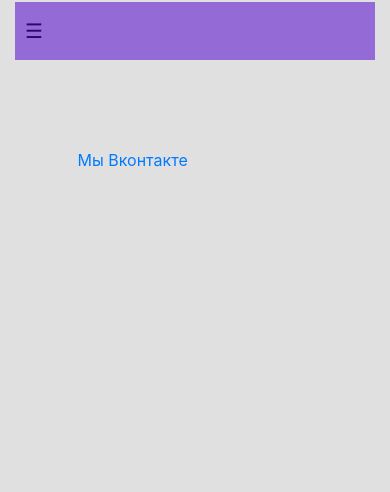
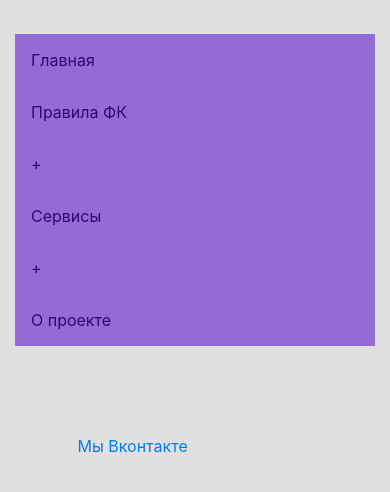
Before and after one commit to TimPulin/newcolorForJoomla, a plain HTML site: page atempt.html in a window 390 px wide. Shown: the part 332-824 px from the top of the page. Drawn offline with nearby package versions, Linux system fonts and the light colour scheme.

Commit message:
Update atempt.html

```diff
--- a/atempt.html
+++ b/atempt.html
@@ -29,27 +29,23 @@
 					</div>
 				</div><!--КОНЕЦ колонка логотип для LG-->
 
-				<div class="col-12 d-lg-none d-block text-center"><!--колонка логотип для SM-->
+				<div class="col-12 d-lg-none d-block text-center padding_0_md"><!--колонка логотип для SM-->
 					<div class=" bg-header_gradient">
 						<a href="https://calculatorfs.ru/"><img class="m-3" src="https://calculatorfs.ru/images/images_main/logoSmall.png"></a>
 					</div>
 				</div><!--КОНЕЦ колонка логотип для SM-->
-
-
-
-				<div class="col-lg-1 d-lg-block d-none"></div><!--колонка отступа-->
 			</header><!--КОНЕЦ первый ряд (шапка)-->
 
 
 			<nav class="row"> <!--второй ряд (Навигация)-->
-				<div class="col-lg-10 offset-lg-1"><!--колонка Навигация-->
-						<a class="open_menu" href="#"></a>
-						<ul class="main_menu clearfix hide" id="main_menu"><!--список навигации-->
+				<div class="col-lg-10 offset-lg-1 padding_0_md"><!--колонка Навигация-->
+						<a class="button_open_menu" href="#"></a>
+						<ul class="main_menu clearfix hide_main_menu" id="main_menu"><!--список навигации-->
 							<li class="">
 								<a class="" href="https://calculatorfs.ru">Главная</a>
 							</li>
-							<li class="dropdown">
-								<a class="" href="#">Правила ФК</a>
+							<li class="dropdown dropdown_category">
+								<a class="dropdown_category_a" href="#">Правила ФК</a>
 								<div class="dropdown_content">
 									<a class="" href="https://calculatorfs.ru/rules-fs/elementi-programmi.html">Разрядные требования</a>
 									<a class="" href="https://calculatorfs.ru/rules-fs/yrovni-sloznosti.html">Уровни сложности</a>
@@ -58,12 +54,18 @@
 									<a class="" href="https://calculatorfs.ru/rules-fs/componenti-programmi.html">Компоненты программы</a>
 								</div>
 							</li>
-							<li class="dropdown">
+							<li  class="dropdown_plus">
+								<a class="dropdown_plus_a" href="#">+</a>
+							</li>
+							<li class="dropdown dropdown_category">
 								<a class="" href="javascript:void(0)">Сервисы</a>
 								<div class="dropdown_content">
 									<a class="" href="https://calculatorfs.ru/calculator.html">Калькулятор</a>
 									<a class="" href="https://calculatorfs.ru/guide-of-points.html">Стоимость элементов</a>
 								</div>
+							</li>
+							<li class="dropdown_plus">
+								<a href="#">+</a>
 							</li>
 							<li>
 								<a class="" href="https://calculatorfs.ru/about.html">О проекте</a>
```
